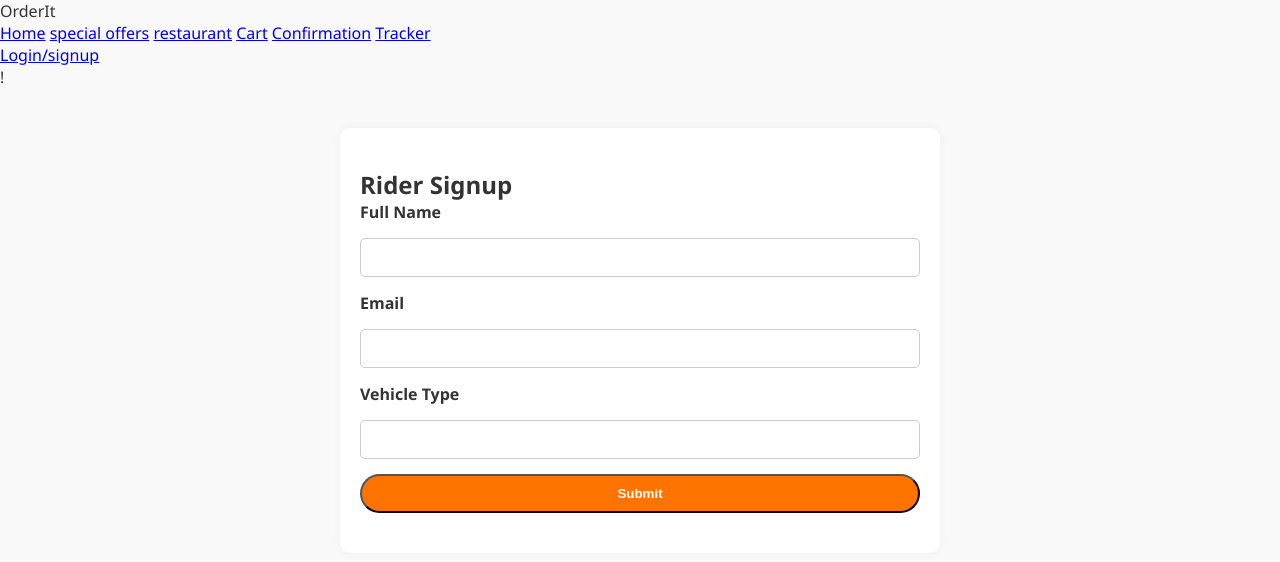
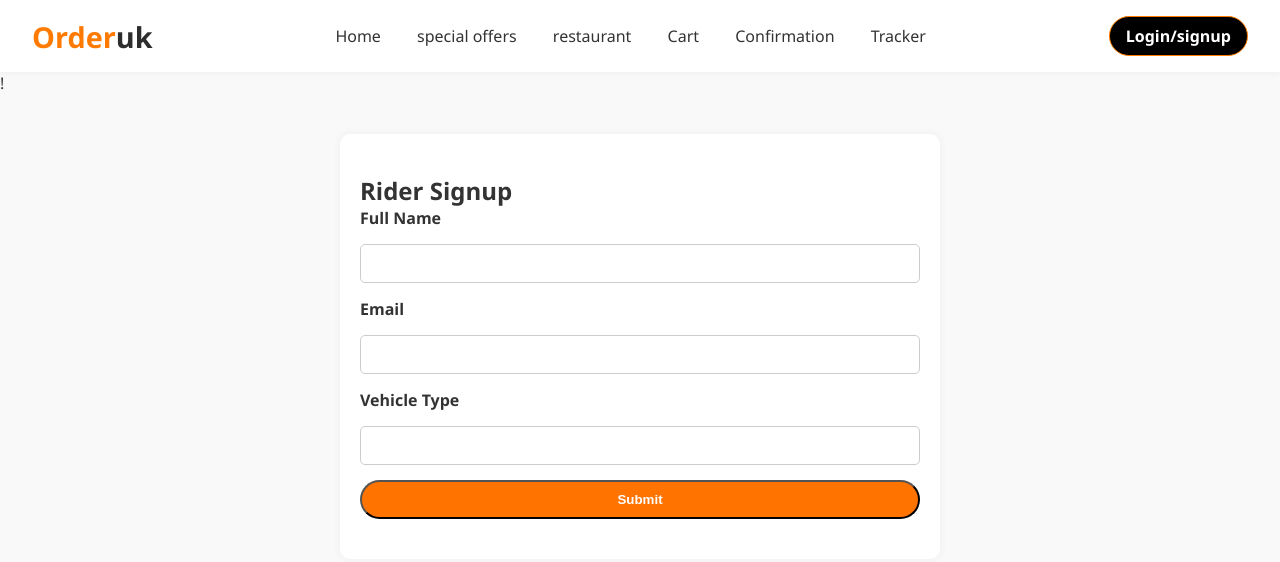
Before and after one commit to mubashirasif56/ordering-uk, a plain HTML site: page ridersignup.html in a window 1280 px wide. Drawn offline with Linux system fonts and the light colour scheme.

Commit message:
ordering uk

```diff
--- a/ridersignup.html
+++ b/ridersignup.html
@@ -9,7 +9,7 @@
 <body>
       <!-- ✅ Navbar -->
 <header class="navbar">
-<div class="logo">Order<span>It</span></div>
+<div class="logo">Order<span>uk</span></div>
 <nav class="nav-links">
 <a href="index.html">Home</a>
 <a href="special offers.html">special offers</a>
@@ -30,6 +30,7 @@
 
 
 </div>
+</header>
     !<!-- Rider Form -->
 <section class="form-section" id="rider">
 <h2>Rider Signup</h2>
--- a/signup.css
+++ b/signup.css
@@ -1,3 +1,82 @@
+/* RESET */
+* {
+  margin: 0;
+  padding: 0;
+  box-sizing: border-box;
+}
+body {
+  font-family: 'Segoe UI', sans-serif;
+  background-color: #fff;
+  color: #333;
+}
+a {
+  text-decoration: none;
+  color: inherit;
+}
+
+/* ✅ NAVBAR */
+.navbar {
+  display: flex;
+  justify-content: space-between;
+  align-items: center;
+  padding: 1rem 2rem;
+  background: #ffffff;
+  box-shadow: 0 1px 8px rgba(0, 0, 0, 0.05);
+  position: sticky;
+  top: 0;
+  z-index: 100;
+}
+.logo {
+  font-size: 1.8rem;
+  font-weight: bold;
+  color: #FF7A00;
+}
+.logo span {
+  color: #2D2D2D;
+}
+.nav-links a {
+  margin: 0 1rem;
+  font-weight: 500;
+  font-size: 1rem;
+}
+.navbar-actions button {
+  margin-left: 1rem;
+  padding: 0.5rem 1rem;
+  border-radius: 6px;
+  border: none;
+  font-weight: 500;
+  cursor: pointer;
+}
+.login-btn {
+  background: transparent;
+  border: 1px solid #FF7A00;
+  color: #FF7A00;
+}
+.signup-btn {
+  background: #FF7A00;
+  color: white;
+}
+
+.nav-auth-buttons {
+  display: flex;
+  gap: 10px;
+  align-items: center;
+}
+
+.nav-btn {
+  background-color: black;
+  color: white;
+  padding: 8px 16px;
+  border-radius: 25px;
+  font-weight: 600;
+  text-decoration: none;
+  cursor: pointer;
+  transition: background-color 0.3s ease;
+}
+
+.nav-btn:hover {
+  background-color: black;
+}
 * {
   margin: 0;
   padding: 0;
```
Also changed, not shown: index.html (+2 -1 lines), partnersignup.html (+1 -0 lines).
